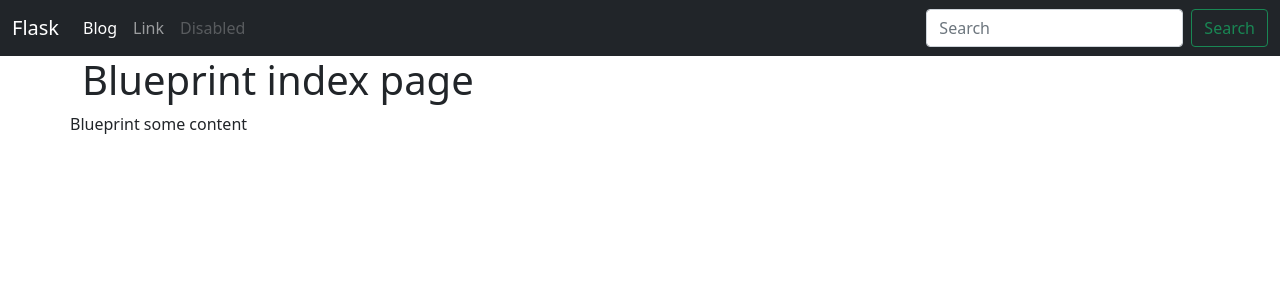
After one commit to Vladislav-Ryzhkavets/flask_app_test, a Flask app: page / in a window 1280 px wide. The commit adds this page. Shown: the top 300 px of the page. Run offline with Flask 2, Linux system fonts and the light colour scheme.

Commit message:
url - base/app corrections - index.html (dev)

```diff
--- a/app.py
+++ b/app.py
@@ -1,5 +1,7 @@
 from flask import Flask
 from config import Configuration
+from posts.blueprint import posts
 
 app = Flask(__name__)
 app.config.from_object(Configuration)
+app.register_blueprint(posts, url_prefix='/blog')
--- /dev/null
+++ b/posts/templates/posts/index.html
@@ -0,0 +1,13 @@
+{% extends 'base.html' %}
+
+{% block title %}
+    Blueprint index page
+{% endblock %}
+
+{% block content_title %}
+    Blueprint index page
+{% endblock %}
+
+{% block content %}
+    Blueprint some content
+{% endblock %}
--- a/templates/base.html
+++ b/templates/base.html
@@ -25,10 +25,11 @@
             <span class="navbar-toggler-icon"></span>
         </button>
         <div class="collapse navbar-collapse" id="navbarTogglerDemo01">
-            <a class="navbar-brand" href="#">Hidden brand</a>
+            <a class="navbar-brand" href="{{ url_for('index') }}">Flask</a>
             <ul class="navbar-nav me-auto mb-2 mb-lg-0">
                 <li class="nav-item">
-                    <a class="nav-link active" aria-current="page" href="#">Home</a>
+                    <a class="nav-link active" aria-current="page"
+                       href="{{ url_for('posts.index') }}">Blog</a>
                 </li>
                 <li class="nav-item">
                     <a class="nav-link" href="#">Link</a>
--- a/view.py
+++ b/view.py
@@ -3,5 +3,4 @@ from flask import render_template
 
 @app.route('/')
 def index():
-    name = 'Vlad'
-    return render_template('index.html', n=name)
+    return render_template('index.html')
```
Also changed, not shown: posts/blueprint.py (added, +8 -0 lines).
